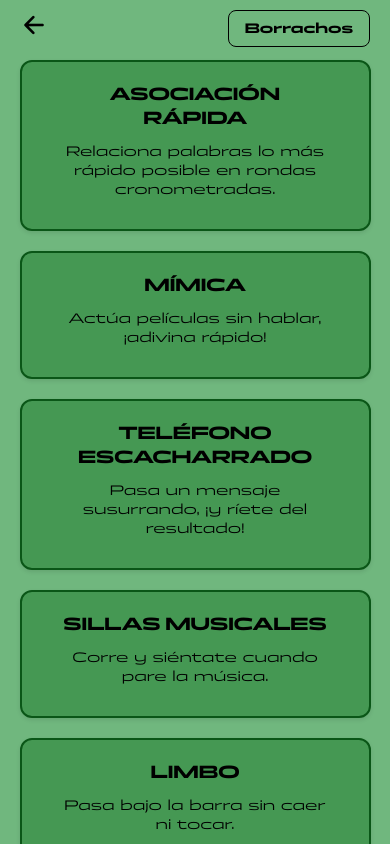
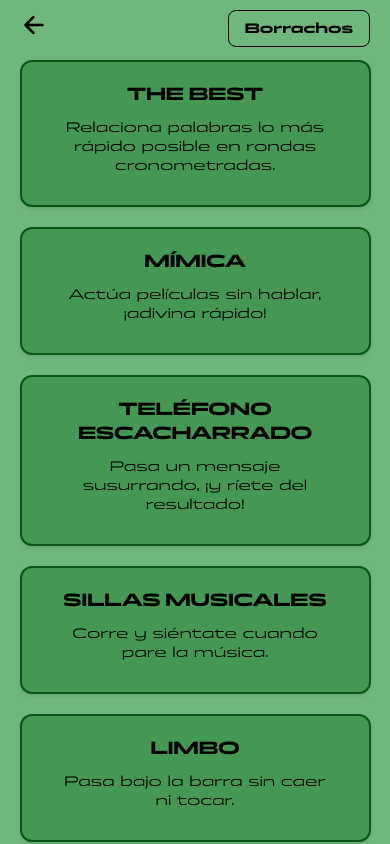
Before and after one commit to jgarcia311999/D.A.M, a React Native app: screen /MiniGames in a window 390 px wide. Built offline with nearby package versions, Linux system fonts and the light colour scheme.

Commit message:
Actualizar MiniGamesScreen.js

```diff
--- a/screens/MiniGamesScreen.js
+++ b/screens/MiniGamesScreen.js
@@ -119,7 +119,7 @@ export default function HomeScreen({ navigation, route }) {
 
     const juegos = [
       {
-        nombre: 'Asociación rápida',
+        nombre: 'The best',
         descripcion: 'Relaciona palabras lo más rápido posible en rondas cronometradas.',
         screen: 'MiniGame4',
       },
```
